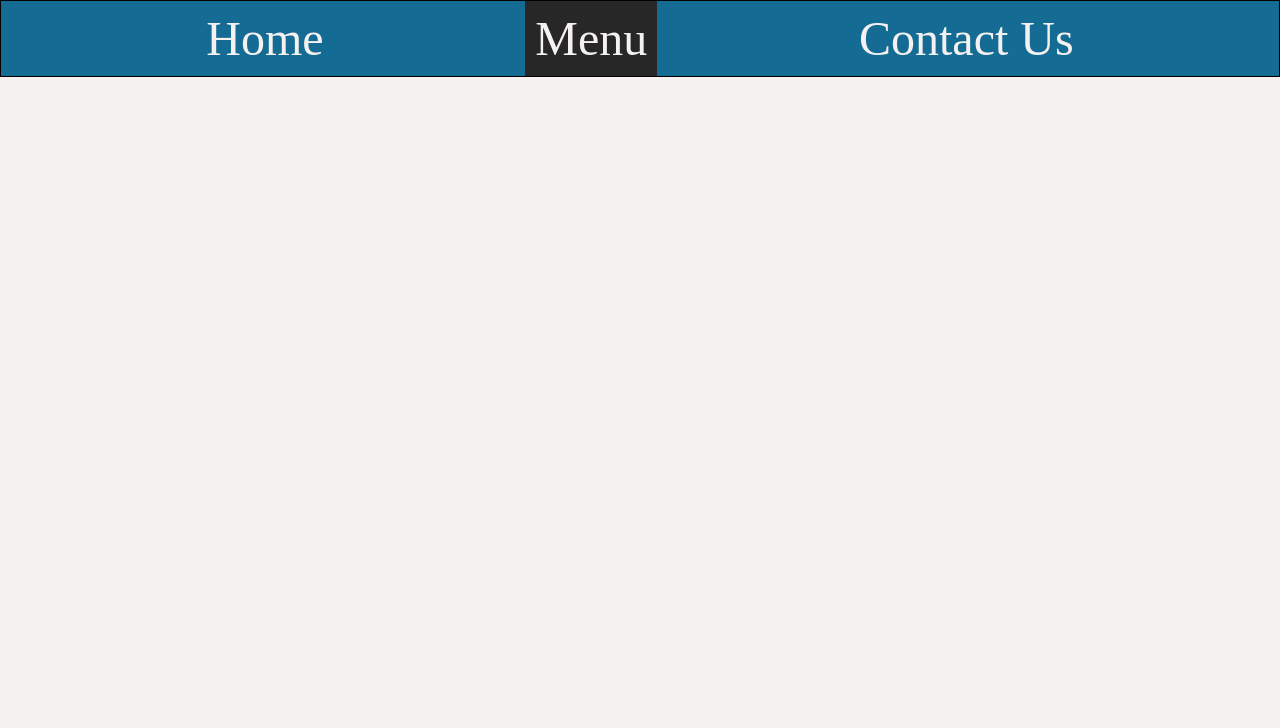
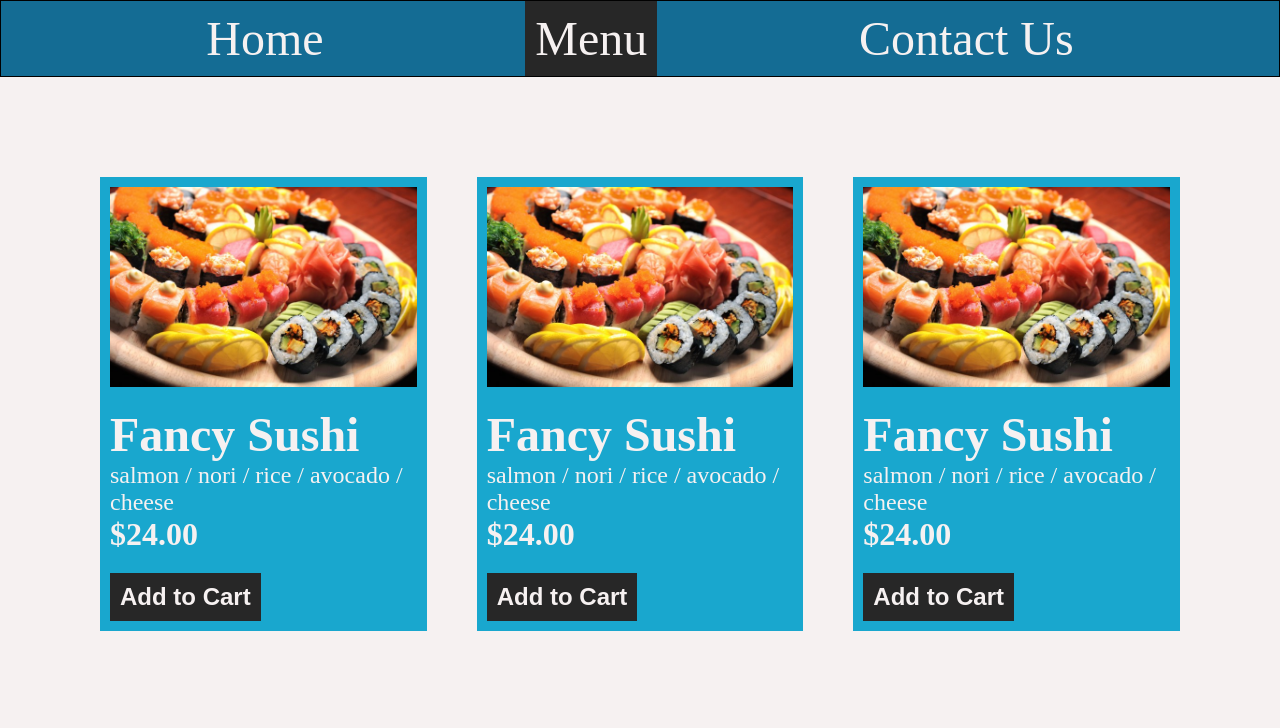
Before and after one commit to IuriiLepesevich/restaurant-page, a website built with webpack: page dist/index.html in a window 1280 px wide. Both pictures are taken after a click on the item "Menu". Shown: the top 728 px of the page. Built offline with nearby package versions, Linux system fonts and the light colour scheme.

Commit message:
Create function for menu rendering

```diff
--- /dev/null
+++ b/src/menu.js
@@ -0,0 +1,87 @@
+const dishArray = [];
+
+function DishCard(title, ingredients, price) {
+  const cardTitle = title;
+  const cardIngredients = ingredients.join(" / ");
+  const cardPrice = `$${price}`;
+
+  const getTitle = () => cardTitle;
+
+  const getIngredients = () => cardIngredients;
+
+  const getPrice = () => cardPrice;
+
+  return {
+    getTitle,
+    getIngredients,
+    getPrice,
+  };
+}
+
+function fillMenu(numberOfCards) {
+  dishArray.splice(0, dishArray.length);
+  for (let i = 0; i < numberOfCards; i += 1) {
+    dishArray.push(
+      DishCard(
+        "Fancy Sushi",
+        ["salmon", "nori", "rice", "avocado", "cheese"],
+        "24.00"
+      )
+    );
+  }
+}
+
+function createCard(dish, container) {
+  const dishCard = document.createElement("div");
+  dishCard.classList.add("dish-card");
+
+  const dishImage = document.createElement("div");
+  dishImage.classList.add("dish-image");
+  dishCard.appendChild(dishImage);
+
+  const dishInfo = document.createElement("div");
+  dishInfo.classList.add("dish-info");
+
+  const dishTitle = document.createElement("div");
+  dishTitle.classList.add("dish-title");
+  dishTitle.textContent = dish.getTitle();
+  dishInfo.appendChild(dishTitle);
+
+  const dishIngredients = document.createElement("div");
+  dishIngredients.classList.add("dish-ingredients");
+  dishIngredients.textContent = dish.getIngredients();
+  dishInfo.appendChild(dishIngredients);
+
+  const dishPrice = document.createElement("div");
+  dishPrice.classList.add("dish-price");
+  dishPrice.textContent = dish.getPrice();
+  dishInfo.appendChild(dishPrice);
+
+  dishCard.appendChild(dishInfo);
+
+  const buttonAdd = document.createElement("button");
+  buttonAdd.classList.add("add");
+  buttonAdd.textContent = "Add to Cart";
+  dishCard.appendChild(buttonAdd);
+
+  container.appendChild(dishCard);
+}
+
+export default function createMenu(numberOfDishes) {
+  if (document.querySelector("#content")) {
+    document.querySelector("#content").remove();
+  }
+  const content = document.createElement("div");
+  content.setAttribute("id", "content");
+
+  const menuGrid = document.createElement("div");
+  menuGrid.classList.add("menu-grid");
+
+  fillMenu(numberOfDishes);
+
+  dishArray.forEach((dish) => createCard(dish, menuGrid));
+
+  content.appendChild(menuGrid);
+
+  return content;
+}
--- a/src/nav.js
+++ b/src/nav.js
@@ -1,4 +1,5 @@
 import createHome from "./home";
+import createMenu from "./menu";
 
 function renderContent() {
   const body = document.querySelector("body");
@@ -10,11 +11,13 @@ function renderContent() {
       elem.classList.remove("selected");
     }
   });
-  if (this.id === "home") body.firstChild.after(createHome());
+  const { id } = this;
+  if (id === "home") body.firstChild.after(createHome());
+  else if (id === "menu") body.firstChild.after(createMenu(15));
 }
 
 export default function createNav(...args) {
-  //document.querySelector("body").appendChild(createHome());
+  document.querySelector("body").appendChild(createHome());
   const nav = document.createElement("nav");
 
   const navList = document.createElement("ul");
--- a/src/style.css
+++ b/src/style.css
@@ -7,6 +7,7 @@
   --story-image-1: url("./images/image-1.png");
   --story-image-2: url("./images/image-2.png");
   --story-image-3: url("./images/image-3.png");
+  --dish-image: url("./images/dish.png");
 }
 
 *,
@@ -93,9 +94,6 @@ nav {
   background-image: var(--story-image-3);
 }
 
-.story-text {
-}
-
 .text-holder {
   background-color: var(--black);
   color: var(--cold-white);
@@ -109,3 +107,53 @@ nav {
   flex-direction: column;
   gap: 25px;
 }
+
+.menu-grid {
+  display: grid;
+  grid-template-columns: repeat(auto-fill, minmax(300px, 1fr));
+  padding: 100px;
+  grid-gap: 100px 50px;
+}
+
+.dish-card {
+    padding: 10px;
+  display: flex;
+  flex-direction: column;
+  gap: 20px;
+  align-items: flex-start;
+  background-color: var(--bright-blue);
+  color: var(--cold-white);
+}
+
+.dish-image {
+  width: 100%;
+  height: 200px;
+  background-image: var(--dish-image);
+  background-position: center;
+  background-repeat: no-repeat;
+  background-size: cover;
+}
+
+.dish-title {
+    font-size: 3em;
+    font-weight: bold;
+}
+
+.dish-ingredients {
+    font-size: 1.5em;
+}
+
+.dish-price {
+    font-size: 2em;
+    font-weight: bold;
+}
+
+.add {
+    outline: none;
+    background-color: var(--black);
+    color: var(--cold-white);
+    border: none;
+    padding: 10px;
+    font-size: 1.5em;
+    font-weight: bold;
+}
```
Also changed, not shown: dist/46312ad5e5983e3bdb07.png (added), dist/index.html, dist/main.js, src/images/dish.png (added).
